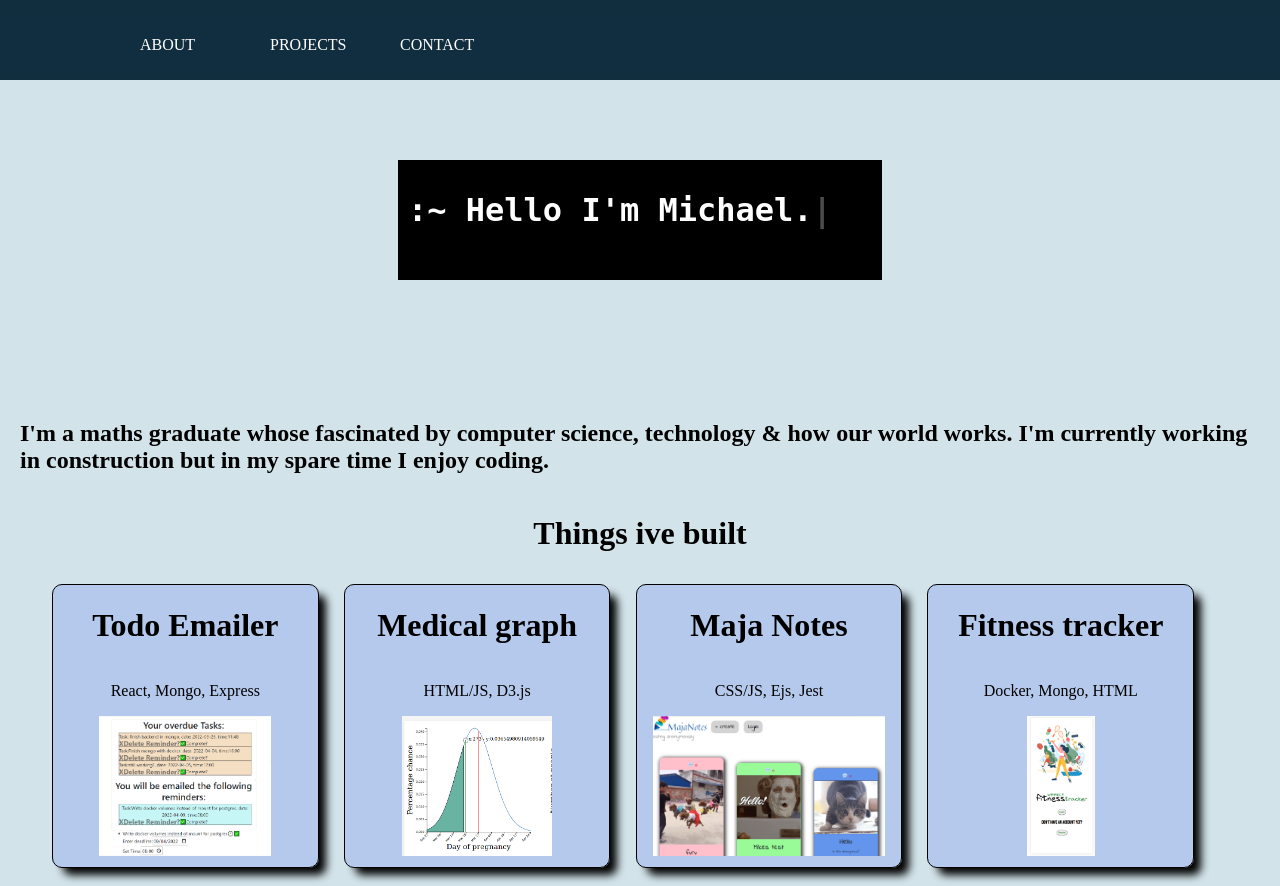
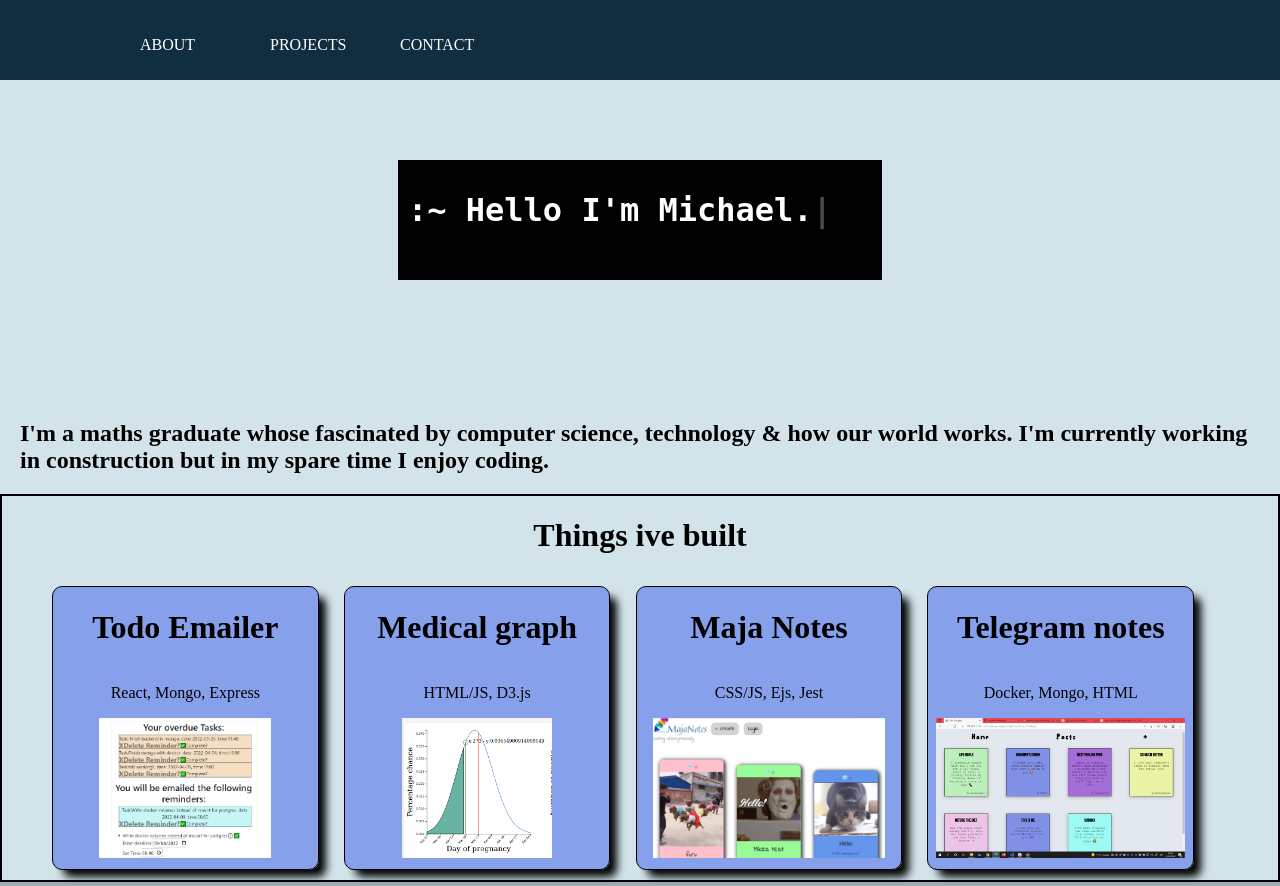
Before and after one commit to mwezn/portfolio2, a React (Create React App) app: page / in a window 1280 px wide. Shown: the top 886 px of the page. Built offline with nearby package versions, Linux system fonts and the light colour scheme; a web font is replaced by a local one.

Commit message:
errors with some sites

```diff
--- a/src/components/Portfolio.js
+++ b/src/components/Portfolio.js
@@ -5,12 +5,6 @@ import img1 from '../assets/todo.png'
 import img2 from '../assets/medicalmaths.png'
 import img3 from '../assets/maja.png'
 import img4 from '../assets/client-posts.png'
-//import img5 from '../assets/repo.png'
-import img6 from '../assets/huel4.png'
-import fitness from '../assets/fitness1.png'
-//import jp from '../assets/j&p.png'
-
-
 
 
 const MainPage =()=>{
@@ -19,17 +13,19 @@ const MainPage =()=>{
     const onClick =(d,e)=>{
         window.location.href=d
     }
-    let myprojects=[
+    /*let myprojects=[
         {name: "Todo Emailer", tech:"React, Mongo, Express",img:img1, href:'0'},
         {name:"Medical graph", tech:"HTML/JS, D3.js",img:img2,href:'1'},
         {name: "Maja Notes", tech:"CSS/JS, Ejs, Jest", img:img3, href:'2'},
-        {name: "Fitness tracker", tech:"Docker, Mongo, HTML", img:fitness,href:'3'},
         {name: "Telegram notes", tech:"Docker, Mongo, HTML", img:img4, href:'4'},
-        {name: "Huel template", tech:'HTML/CSS', href:'5',img: img6},
-        //{name:"Jones & Palmer", tech:"React", img:jp}
-
+    ]*/
+    let mypages = [
+        {name: "Todo Emailer", tech:"React, Mongo, Express",img:img1, href:'https://todoemailer.herokuapp.com/'},
+        {name:"Medical graph", tech:"HTML/JS, D3.js",img:img2,href:"https://mwezn.github.io/DueDateVisualizer/"},
+        {name: "Maja Notes", tech:"CSS/JS, Ejs, Jest", img:img3, href:"https://majanotes22.herokuapp.com/"},
+        {name: "Telegram notes", tech:"Docker, Mongo, HTML", img:img4, href:"https://free-thoughts.netlify.app/"},
     ]
-    let result=myprojects.map((d,i)=>{
+    let result=mypages.map((d,i)=>{
         //let classId=((i+1)%8)===0?8:((i+1)%8)
 
         return (
--- a/src/components/portfolio.css
+++ b/src/components/portfolio.css
@@ -5,6 +5,8 @@ div.intro {
     flex-direction: column;
     justify-content: center;
     align-items: center;
+    border:2px solid black;
+
 }
 
 div.projects2 {
@@ -71,7 +73,7 @@ div.projects >div  {
     display:flex;
     flex-direction: column;
     align-items: center;
-    background-color: rgba(63, 95, 237, 0.2);/*rgb216,112,147*/
+    background-color: rgba(63, 95, 237, 0.5);/*rgb216,112,147*/
     border:1px solid black;
     border-radius: 10px;
     transition: all .3s;
```
Also changed, not shown: src/assets/update.png (added), 1 other file (tests, documents, lock files or other folders).
